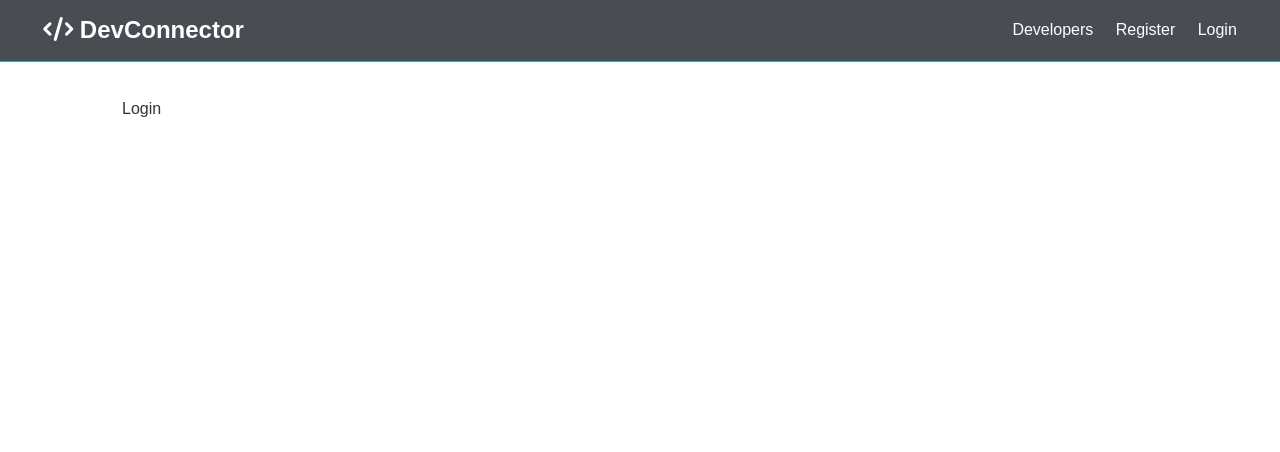
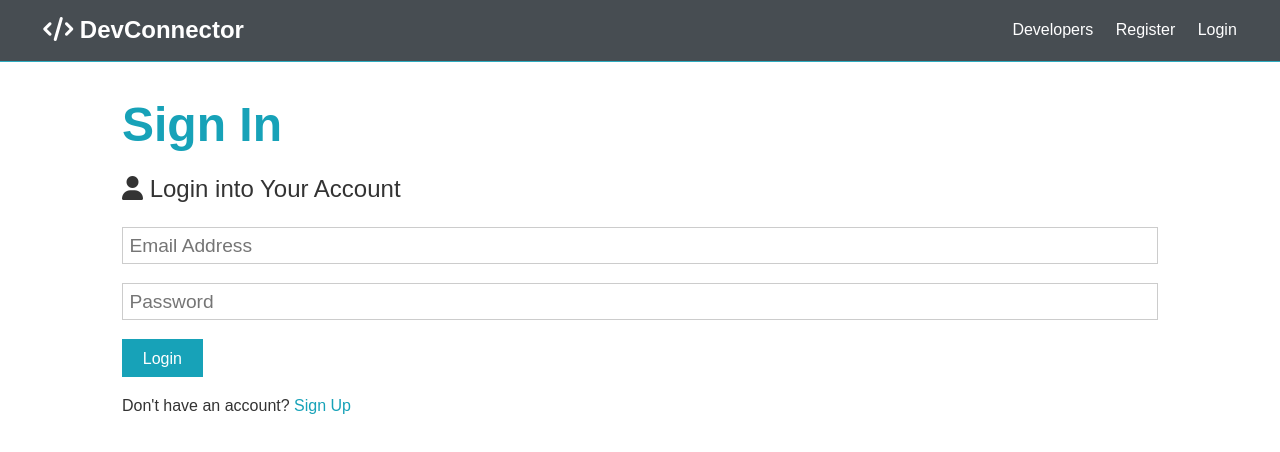
Before and after one commit to blackfacedev/Connector, a React (Create React App) app in the folder client/: page /login in a window 1280 px wide. Shown: the top 452 px of the page. Built offline with nearby package versions, Linux system fonts and the light colour scheme.

Commit message:
Add Redux and set Alerts component

```diff
--- a/client/package.json
+++ b/client/package.json
@@ -13,7 +13,8 @@
     "react-scripts": "3.0.1",
     "redux": "^4.0.1",
     "redux-devtools-extension": "^2.13.8",
-    "redux-thunk": "^2.3.0"
+    "redux-thunk": "^2.3.0",
+    "uuid": "^3.3.2"
   },
   "scripts": {
     "start": "react-scripts start",
--- a/client/src/App.js
+++ b/client/src/App.js
@@ -1,25 +1,32 @@
 import React, { Fragment } from 'react';
-import { BrowserRouter as Router, Route, Switch }  from 'react-router-dom';
+import { BrowserRouter as Router, Route, Switch } from 'react-router-dom';
 
 import Navbar from './components/layout/Navbar';
 import Landing from './components/layout/Landing';
 import Register from './components/auth/Register';
 import Login from './components/auth/Login';
+import Alert from './components/layout/Alert';
+// Redux Stuff
+import { Provider } from 'react-redux';
+import store from './store';
 import './App.css';
 
-const App = () =>
+const App = () => (
+  <Provider store={store}>
     <Router>
       <Fragment>
         <Navbar />
-        <Route exact path="/" component={ Landing } />
+        <Route exact path="/" component={Landing} />
         <section className="container">
+          <Alert />
           <Switch>
             <Route exact path="/register" component={Register} />
             <Route exact path="/login" component={Login} />
           </Switch>
         </section>
-
       </Fragment>
     </Router>
+  </Provider>
+);
 
 export default App;
--- /dev/null
+++ b/client/src/actions/alert.js
@@ -0,0 +1,12 @@
+import uuid from 'uuid';
+import { SET_ALERT, REMOVE_ALERT } from './types';
+
+export const setAlert = (msg, alertType, timeout = 5000) => dispatch => {
+  const id = uuid.v4();
+  dispatch({
+    type: SET_ALERT,
+    payload: { msg, alertType, id }
+  });
+
+  setTimeout(() => dispatch({ type: REMOVE_ALERT, payload: id }), timeout);
+};
--- /dev/null
+++ b/client/src/actions/types.js
@@ -0,0 +1,2 @@
+export const SET_ALERT = 'SET_ALERT';
+export const REMOVE_ALERT = 'REMOVE_ALERT';
--- a/client/src/components/auth/Login.js
+++ b/client/src/components/auth/Login.js
@@ -1,9 +1,57 @@
-import React from 'react'
+import React, { Fragment, useState } from 'react';
+import { Link } from 'react-router-dom';
 
 const Login = () => {
-    return (
-        <div>Login</div>
-    )
-}
+  const [formData, setFormData] = useState({
+    email: '',
+    password: ''
+  });
 
-export default Login
+  const { email, password } = formData;
+
+  const onChange = e =>
+    setFormData({ ...formData, [e.target.name]: e.target.value });
+
+  const onSubmit = async e => {
+    e.preventDefault();
+    console.log('Success!!');
+  };
+
+  return (
+    <Fragment>
+      <h1 className="large text-primary">Sign In</h1>
+      <p className="lead">
+        <i className="fas fa-user" /> Login into Your Account
+      </p>
+      <form className="form" onSubmit={e => onSubmit(e)}>
+        <div className="form-group">
+          <input
+            type="email"
+            placeholder="Email Address"
+            name="email"
+            value={email}
+            onChange={e => onChange(e)}
+            required
+          />
+        </div>
+        <div className="form-group">
+          <input
+            type="password"
+            placeholder="Password"
+            name="password"
+            minLength="6"
+            value={password}
+            onChange={e => onChange(e)}
+            required
+          />
+        </div>
+        <input type="submit" className="btn btn-primary" value="Login" />
+      </form>
+      <p className="my-1">
+        Don't have an account? <Link to="/register">Sign Up</Link>
+      </p>
+    </Fragment>
+  );
+};
+
+export default Login;
--- a/client/src/components/auth/Register.js
+++ b/client/src/components/auth/Register.js
@@ -1,11 +1,15 @@
-import React, { Fragment, useState } from "react";
+import React, { Fragment, useState } from 'react';
+import { connect } from 'react-redux';
+import { Link } from 'react-router-dom';
+import { setAlert } from '../../actions/alert';
+import PropTypes from 'prop-types';
 
-const Register = () => {
+const Register = ({ setAlert }) => {
   const [formData, setFormData] = useState({
-    name: "",
-    email: "",
-    password: "",
-    password2: ""
+    name: '',
+    email: '',
+    password: '',
+    password2: ''
   });
 
   const { name, email, password, password2 } = formData;
@@ -13,12 +17,12 @@
   const onChange = e =>
     setFormData({ ...formData, [e.target.name]: e.target.value });
 
-  const onSubmit = e => {
+  const onSubmit = async e => {
     e.preventDefault();
     if (password !== password2) {
-      console.log("Password does not match");
+      setAlert('Password does not match', 'danger');
     } else {
-      console.log(formData);
+      console.log('Success!!');
     }
   };
 
@@ -78,10 +82,17 @@
         <input type="submit" className="btn btn-primary" value="Register" />
       </form>
       <p className="my-1">
-        Already have an account? <a href="login.html">Sign In</a>
+        Already have an account? <Link to="/login">Sign In</Link>
       </p>
     </Fragment>
   );
 };
 
-export default Register;
+Register.propTypes = {
+  setAlert: PropTypes.func.isRequired
+};
+
+export default connect(
+  null,
+  { setAlert }
+)(Register);
--- /dev/null
+++ b/client/src/components/layout/Alert.js
@@ -0,0 +1,22 @@
+import React from 'react';
+import PropTypes from 'prop-types';
+import { connect } from 'react-redux';
+
+const Alert = ({ alerts }) =>
+  alerts !== null &&
+  alerts.length > 0 &&
+  alerts.map(alert => (
+    <div key={alert.id} className={`alert alert-${alert.alertType}`}>
+      {alert.msg}
+    </div>
+  ));
+
+Alert.propTypes = {
+  alerts: PropTypes.array.isRequired
+};
+
+const mapStateToProps = state => ({
+  alerts: state.alert
+});
+
+export default connect(mapStateToProps)(Alert);
--- /dev/null
+++ b/client/src/reducers/alert.js
@@ -0,0 +1,16 @@
+import { SET_ALERT, REMOVE_ALERT } from '../actions/types';
+
+const initialState = [];
+
+export default function(state = initialState, action) {
+  const { type, payload } = action;
+
+  switch (type) {
+    case SET_ALERT:
+      return [...state, payload];
+    case REMOVE_ALERT:
+      return state.filter(alert => alert.id !== payload);
+    default:
+      return state;
+  }
+}
--- /dev/null
+++ b/client/src/reducers/index.js
@@ -0,0 +1,6 @@
+import { combineReducers } from 'redux';
+import alert from './alert';
+
+export default combineReducers({
+  alert
+});
--- /dev/null
+++ b/client/src/store.js
@@ -0,0 +1,16 @@
+import { createStore, applyMiddleware } from 'redux';
+import { composeWithDevTools } from 'redux-devtools-extension';
+import thunk from 'redux-thunk';
+import rootReducer from './reducers';
+
+const initialState = {};
+
+const middleware = [thunk];
+
+const store = createStore(
+  rootReducer,
+  initialState,
+  composeWithDevTools(applyMiddleware(...middleware))
+);
+
+export default store;
```
